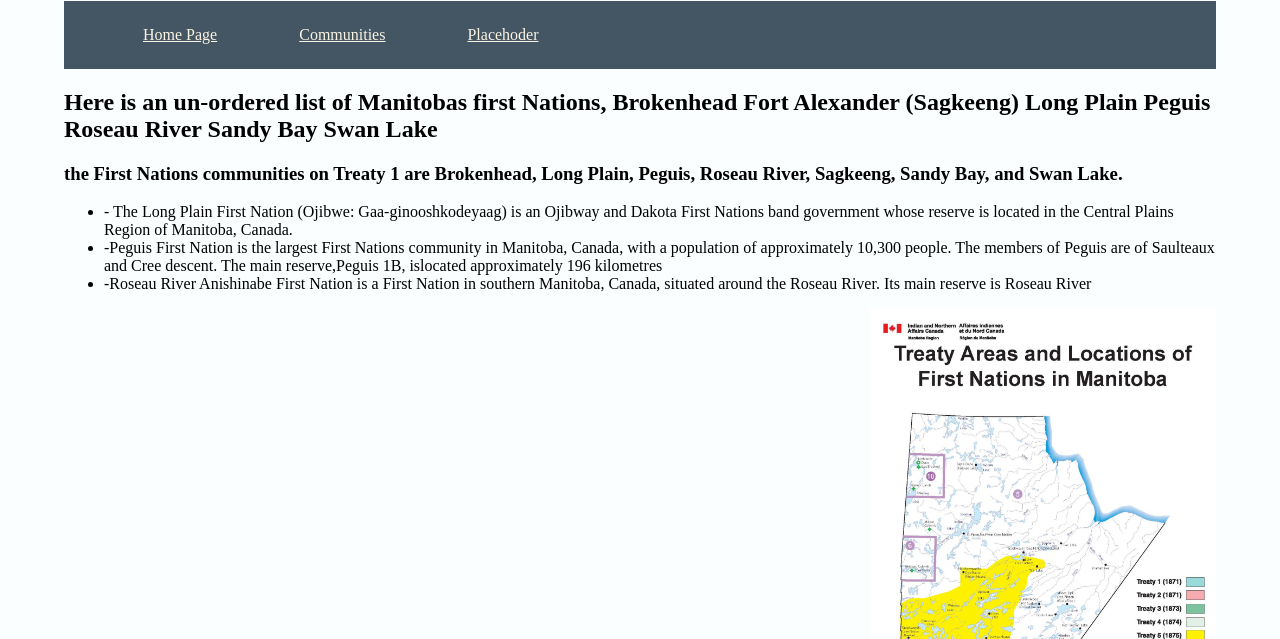
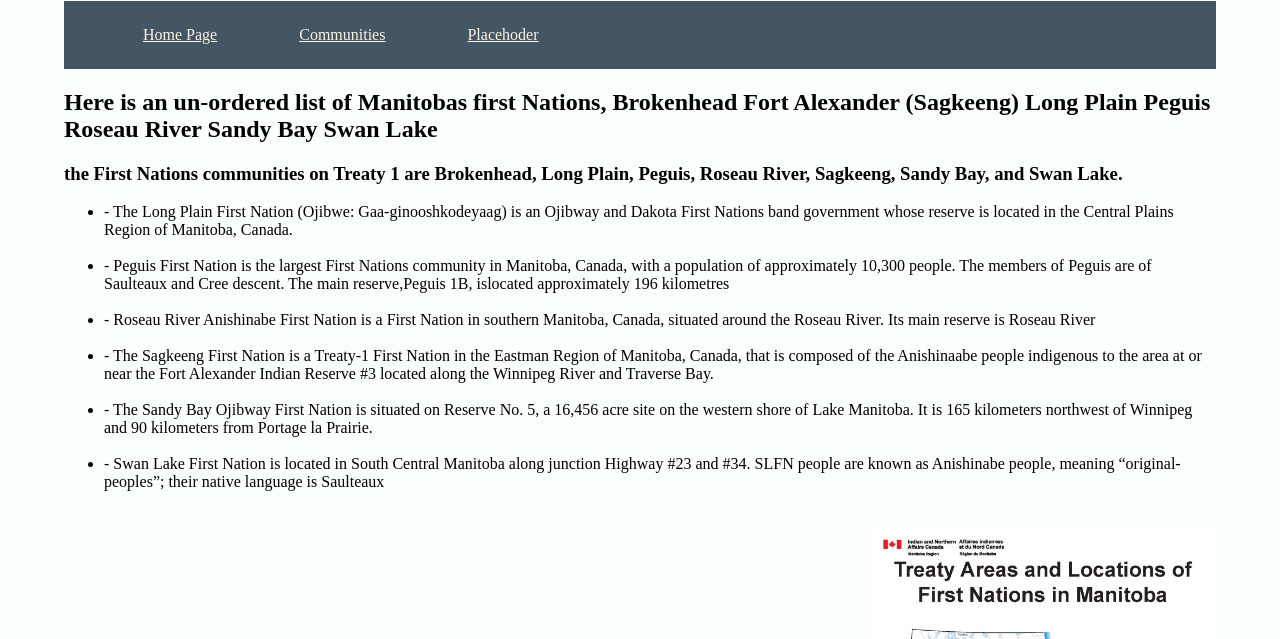
Before and after one commit to Shiyah07/css-treaties, a plain HTML site: page communities-page.html in a window 1280 px wide. Shown: the part 161-800 px from the top of the page. Drawn offline with Linux system fonts and the light colour scheme.

Commit message:
information on paget two updatev

```diff
--- a/communities-page.html
+++ b/communities-page.html
@@ -32,6 +32,7 @@
     </h2>
 
     <h3>the First Nations communities on Treaty 1 are Brokenhead, Long Plain, Peguis, Roseau River, Sagkeeng, Sandy Bay, and Swan Lake.</h3>
+
     <main>
       <ul>
         <li>
@@ -39,15 +40,42 @@
           located in the Central Plains Region of Manitoba, Canada.
         </li>
 
+        <br />
+
         <li>
-          -Peguis First Nation is the largest First Nations community in Manitoba, Canada, with a population of approximately 10,300 people.
+          - Peguis First Nation is the largest First Nations community in Manitoba, Canada, with a population of approximately 10,300 people.
           The members of Peguis are of Saulteaux and Cree descent. The main reserve,Peguis 1B, islocated approximately 196 kilometres
         </li>
 
+        <br />
+
         <li>
-          -Roseau River Anishinabe First Nation is a First Nation in southern Manitoba, Canada, situated around the Roseau River. Its main
+          - Roseau River Anishinabe First Nation is a First Nation in southern Manitoba, Canada, situated around the Roseau River. Its main
           reserve is Roseau River
         </li>
+
+        <br />
+
+        <li>
+          - The Sagkeeng First Nation is a Treaty-1 First Nation in the Eastman Region of Manitoba, Canada, that is composed of the Anishinaabe
+          people indigenous to the area at or near the Fort Alexander Indian Reserve #3 located along the Winnipeg River and Traverse Bay.
+        </li>
+
+        <br />
+
+        <li>
+          - The Sandy Bay Ojibway First Nation is situated on Reserve No. 5, a 16,456 acre site on the western shore of Lake Manitoba. It is
+          165 kilometers northwest of Winnipeg and 90 kilometers from Portage la Prairie.
+        </li>
+
+        <br />
+
+        <li>
+          - Swan Lake First Nation is located in South Central Manitoba along junction Highway #23 and #34. SLFN people are known as Anishinabe
+          people, meaning “original-peoples”; their native language is Saulteaux
+        </li>
+
+        <br />
       </ul>
 
       <img src="images/treaty-map-winnipeg.webp" width="30%" class="communities-images" />
```
